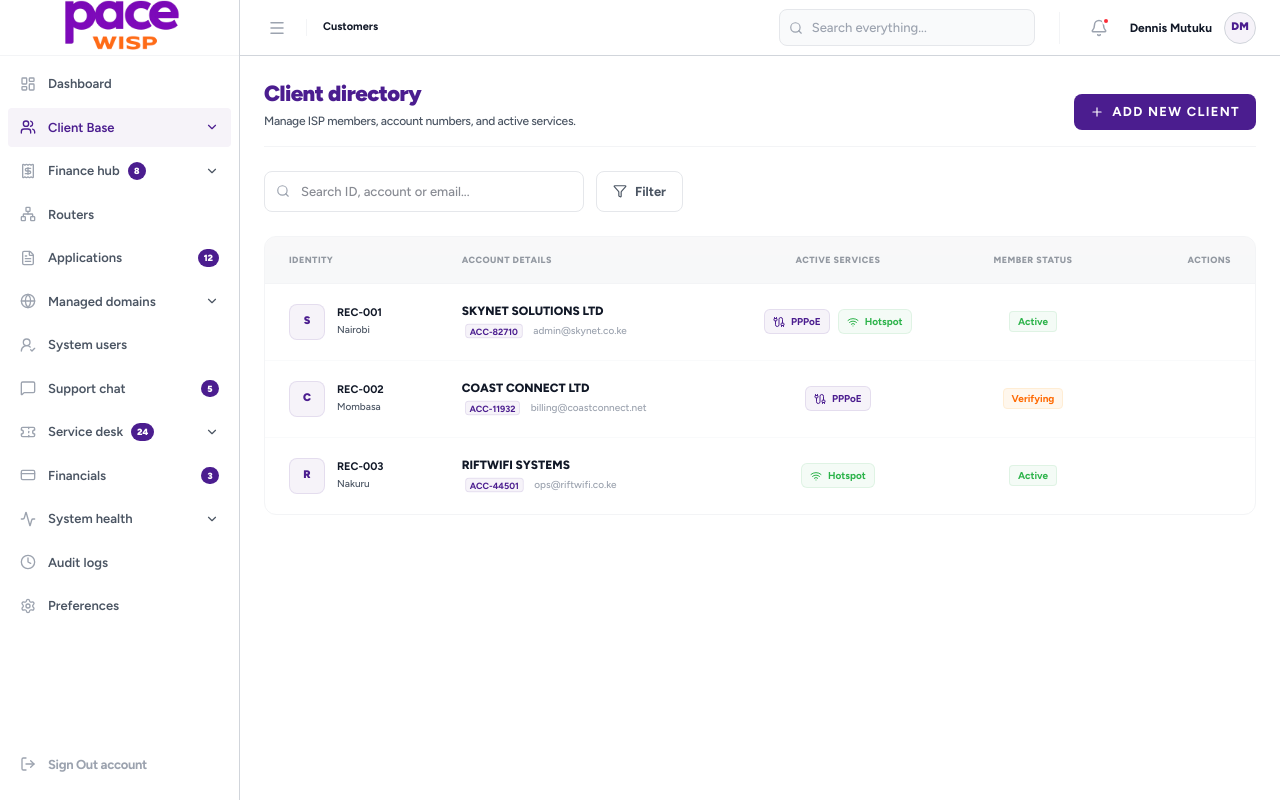
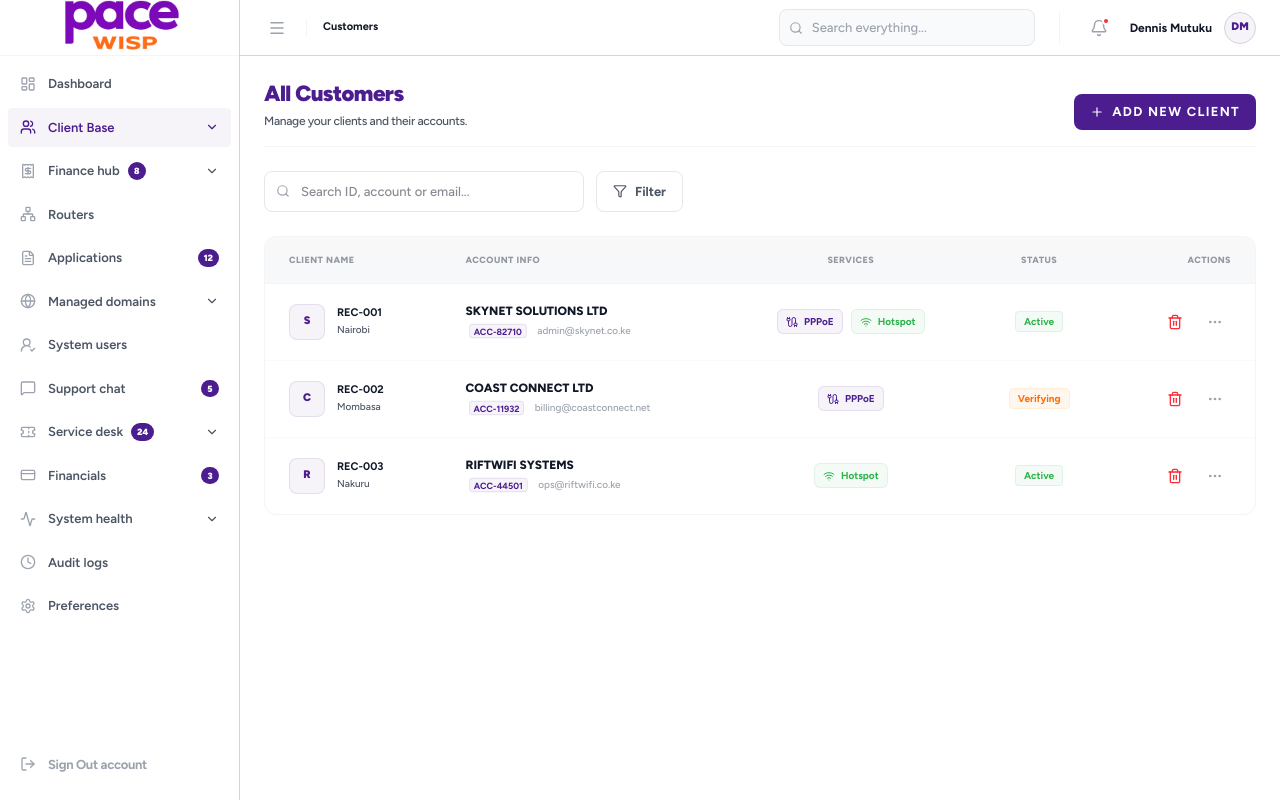
Before and after one commit to dennismutuku2005/pacewebsite, a Next.js app in the folder paceadmin/: page /dashboard/customers in a window 1280 px wide. Built offline with nearby package versions, Linux system fonts and the light colour scheme.

Commit message:
Auto-update: page.js

```diff
--- a/paceadmin/src/app/dashboard/customers/page.js
+++ b/paceadmin/src/app/dashboard/customers/page.js
@@ -87,8 +87,8 @@
             {/* Page Header */}
             <div className="flex flex-col sm:flex-row sm:items-end justify-between gap-4 border-b border-gray-100 pb-4">
                 <div>
-                    <h1 className="text-[22px] font-black text-admin-value leading-tight tracking-tight text-pace-purple">Client directory</h1>
-                    <p className="text-[12px] text-admin-label mt-1 font-medium tracking-tight">Manage ISP members, account numbers, and active services.</p>
+                    <h1 className="text-[22px] font-black text-admin-value leading-tight tracking-tight text-pace-purple">All Customers</h1>
+                    <p className="text-[12px] text-admin-label mt-1 font-medium tracking-tight">Manage your clients and their accounts.</p>
                 </div>
                 <button
                     onClick={() => router.push('/dashboard/customers/new')}
@@ -122,10 +122,10 @@
                     <table className="w-full text-left text-[12px] whitespace-nowrap border-collapse">
                         <thead>
                             <tr className="bg-gray-50 border-b border-gray-100 font-bold text-admin-label uppercase tracking-widest text-[9px] opacity-60">
-                                <th className="px-6 py-4">Identity</th>
-                                <th className="px-6 py-4">Account details</th>
-                                <th className="px-6 py-4 text-center">Active services</th>
-                                <th className="px-6 py-4 text-center">Member status</th>
+                                <th className="px-6 py-4">Client Name</th>
+                                <th className="px-6 py-4">Account Info</th>
+                                <th className="px-6 py-4 text-center">Services</th>
+                                <th className="px-6 py-4 text-center">Status</th>
                                 <th className="px-6 py-4 text-right">Actions</th>
                             </tr>
                         </thead>
@@ -187,14 +187,19 @@
                                             <Badge variant={getStatusVariant(isp.status)}>{isp.status}</Badge>
                                         </td>
                                         <td className="px-6 py-5 text-right">
-                                            <div className="flex justify-end gap-2 items-center opacity-0 group-hover:opacity-100 transition-opacity">
+                                            <div className="flex justify-end gap-2 items-center">
                                                 <button
                                                     onClick={() => setDeleteModal(isp)}
                                                     className="p-2 text-red-500 hover:bg-red-50 rounded-lg transition-all"
+                                                    title="Delete Customer"
                                                 >
                                                     <Trash2 size={16} />
                                                 </button>
-                                                <button className="p-2 text-admin-dim hover:text-admin-value hover:bg-gray-50 rounded-lg transition-all">
+                                                <button
+                                                    onClick={() => setSelectedCustomer(isp)}
+                                                    className="p-2 text-admin-dim hover:text-admin-value hover:bg-gray-50 rounded-lg transition-all"
+                                                    title="View Details"
+                                                >
                                                     <MoreHorizontal size={16} />
                                                 </button>
                                             </div>
@@ -211,12 +216,12 @@
             <Modal
                 isOpen={!!selectedCustomer}
                 onClose={() => setSelectedCustomer(null)}
-                title="Member infrastructure details"
+                title="Customer Details"
                 maxWidth="max-w-2xl"
                 footer={
                     <>
                         <button onClick={() => setSelectedCustomer(null)} className="px-6 py-2 border border-gray-200 text-admin-label rounded-lg font-bold text-[11px] hover:bg-gray-50 transition-all">Close</button>
-                        <button className="px-8 py-2 bg-pace-purple text-white rounded-lg font-bold text-[11px] hover:bg-[#3d1a75] transition-all shadow-md">Update account</button>
+                        <button className="px-8 py-2 bg-pace-purple text-white rounded-lg font-bold text-[11px] hover:bg-[#3d1a75] transition-all shadow-md">Edit Customer</button>
                     </>
                 }
             >
@@ -265,12 +270,12 @@
             <Modal
                 isOpen={!!deleteModal}
                 onClose={() => setDeleteModal(null)}
-                title="Account termination"
+                title="Delete Customer"
                 maxWidth="max-w-md"
                 footer={
                     <>
                         <button onClick={() => setDeleteModal(null)} className="flex-1 py-3 border border-gray-200 text-admin-label rounded-lg font-bold text-[11px] hover:bg-gray-50 transition-all">Cancel</button>
-                        <button className="flex-1 py-3 bg-red-500 text-white rounded-lg font-bold text-[11px] hover:bg-red-600 transition-all shadow-md">Terminate permanently</button>
+                        <button className="flex-1 py-3 bg-red-500 text-white rounded-lg font-bold text-[11px] hover:bg-red-600 transition-all shadow-md">Delete Account</button>
                     </>
                 }
             >
@@ -279,9 +284,9 @@
                         <div className="w-16 h-16 bg-red-50 text-red-500 rounded-full flex items-center justify-center mx-auto mb-4">
                             <AlertCircle size={32} />
                         </div>
-                        <h3 className="text-[18px] font-extrabold text-admin-value">Purge member account?</h3>
+                        <h3 className="text-[18px] font-extrabold text-admin-value">Delete this customer?</h3>
                         <p className="text-[12px] text-admin-label font-medium leading-relaxed">
-                            You are removing <span className="text-admin-value font-bold">{deleteModal.name}</span>. This will disconnect account <span className="text-pace-purple font-bold">{deleteModal.accNumber}</span> and terminate all linked domains.
+                            You are deleting <span className="text-admin-value font-bold">{deleteModal.name}</span>. This will remove the account <span className="text-pace-purple font-bold">{deleteModal.accNumber}</span> and delete all linked data.
                         </p>
                     </div>
                 )}
```
